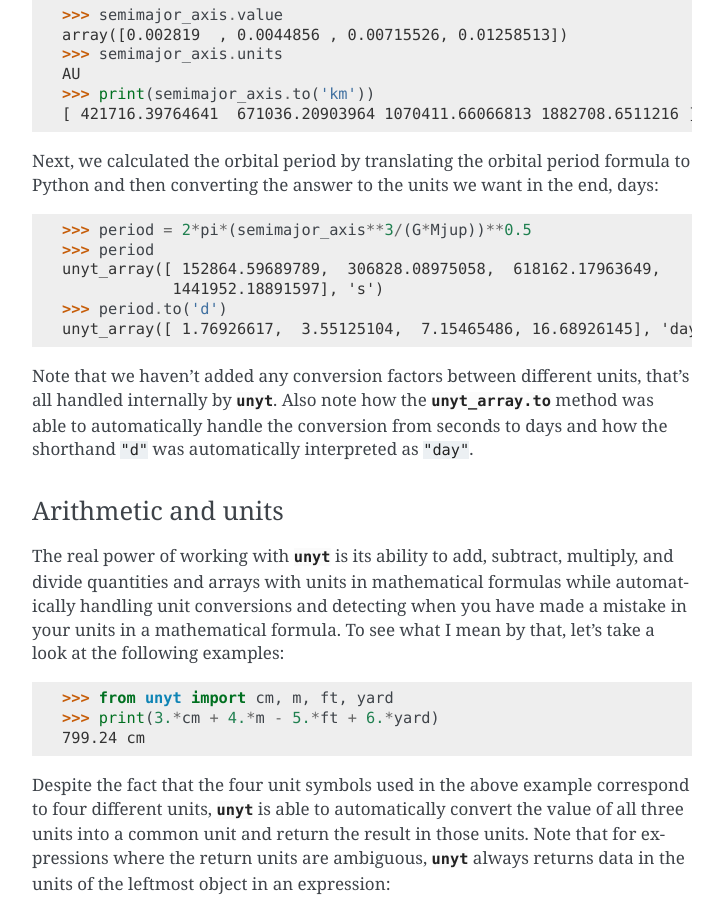
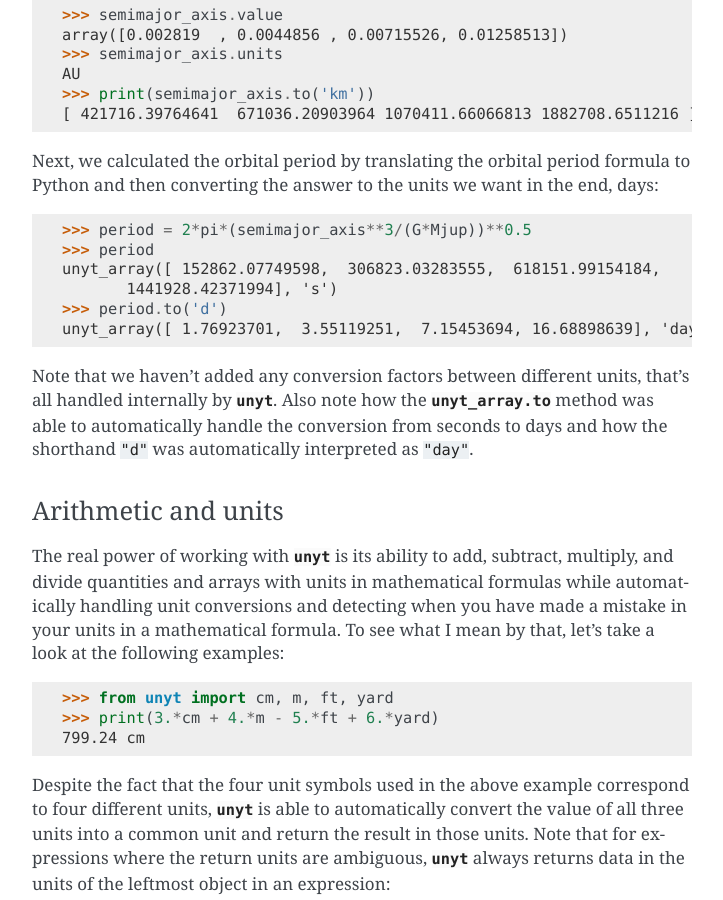
Before and after one commit to yt-project/unyt, a Sphinx documentation site: the page built from docs/usage.rst, in a window 1280 px wide and 900 px high, scrolled down 1950 px. Shown: the whole window, without its empty margins (388-1111 px from the left). Built offline with Sphinx 7.4.7, drawn with Linux system fonts in a browser that asks for light colours; pages that are not in the unit, such as notebooks, are missing from menus; the version number could not be read and is left out; some of the changed text lies outside the part shown.

Commit message:
Update doctests for new values
Plus one instance (to make tests pass) where the expected return was `np.int64(49995000)` but it actually returns `49995000`, still as a np.int64.

```diff
--- a/docs/index.rst
+++ b/docs/index.rst
@@ -19,7 +19,7 @@ that can be directly imported from from the ``unyt`` namespace:
   >>> from unyt import G, Mearth, Rearth
   >>> v_esc = (2 * G * Mearth / Rearth) ** (1.0 / 2)
   >>> print(v_esc.to("km/s"))
-  11.254544657958482 km/s
+  11.254730150147724 km/s
 
 
 .. toctree::
--- a/docs/usage.rst
+++ b/docs/usage.rst
@@ -99,10 +99,10 @@ end, days::
 
   >>> period = 2*pi*(semimajor_axis**3/(G*Mjup))**0.5
   >>> period
-  unyt_array([ 152864.59689789,  306828.08975058,  618162.17963649,
-              1441952.18891597], 's')
+  unyt_array([ 152862.07749598,  306823.03283555,  618151.99154184,
+         1441928.42371994], 's')
   >>> period.to('d')
-  unyt_array([ 1.76926617,  3.55125104,  7.15465486, 16.68926145], 'day')
+  unyt_array([ 1.76923701,  3.55119251,  7.15453694, 16.68898639], 'day')
 
 Note that we haven't added any conversion factors between different units,
 that's all handled internally by :mod:`unyt`. Also note how the
```
Also changed, not shown: other parts of docs/usage.rst (+5 -5 lines), 4 other files.
